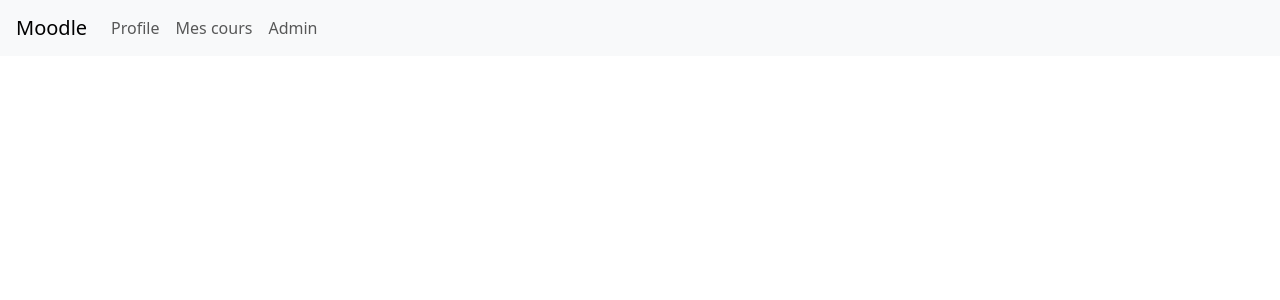
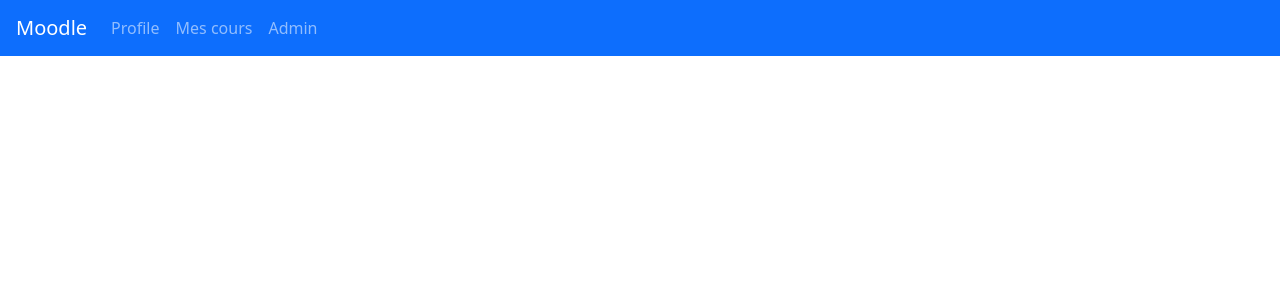
Before and after one commit to NaNoMelo/WE4B, an Angular app in the folder app/: page / in a window 1280 px wide. Shown: the top 300 px of the page. Built offline with nearby package versions, Linux system fonts and the light colour scheme.

Commit message:
Update Navbar color

```diff
--- a/app/src/app/navbar/navbar.html
+++ b/app/src/app/navbar/navbar.html
@@ -1,4 +1,4 @@
-<nav class="navbar navbar-expand-lg navbar-light bg-light">
+<nav class="navbar navbar-expand-lg navbar-dark bg-primary">
     <a class="navbar-brand" routerLink='' style="padding-left: 1rem;">Moodle</a>
     <div class="collapse navbar-collapse" id="navbarSupportedContent">
         <ul class="navbar-nav mr-auto">
```
